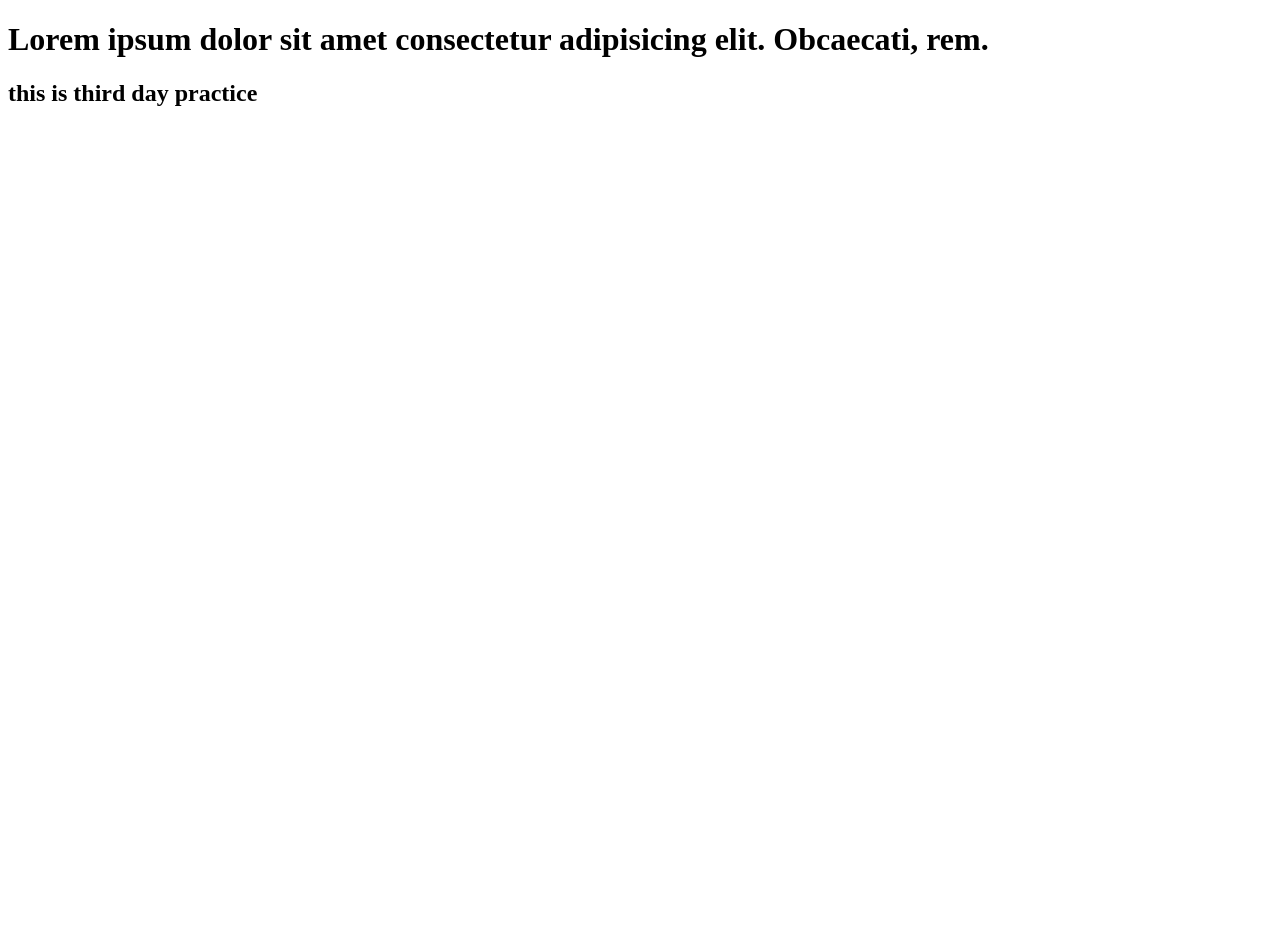
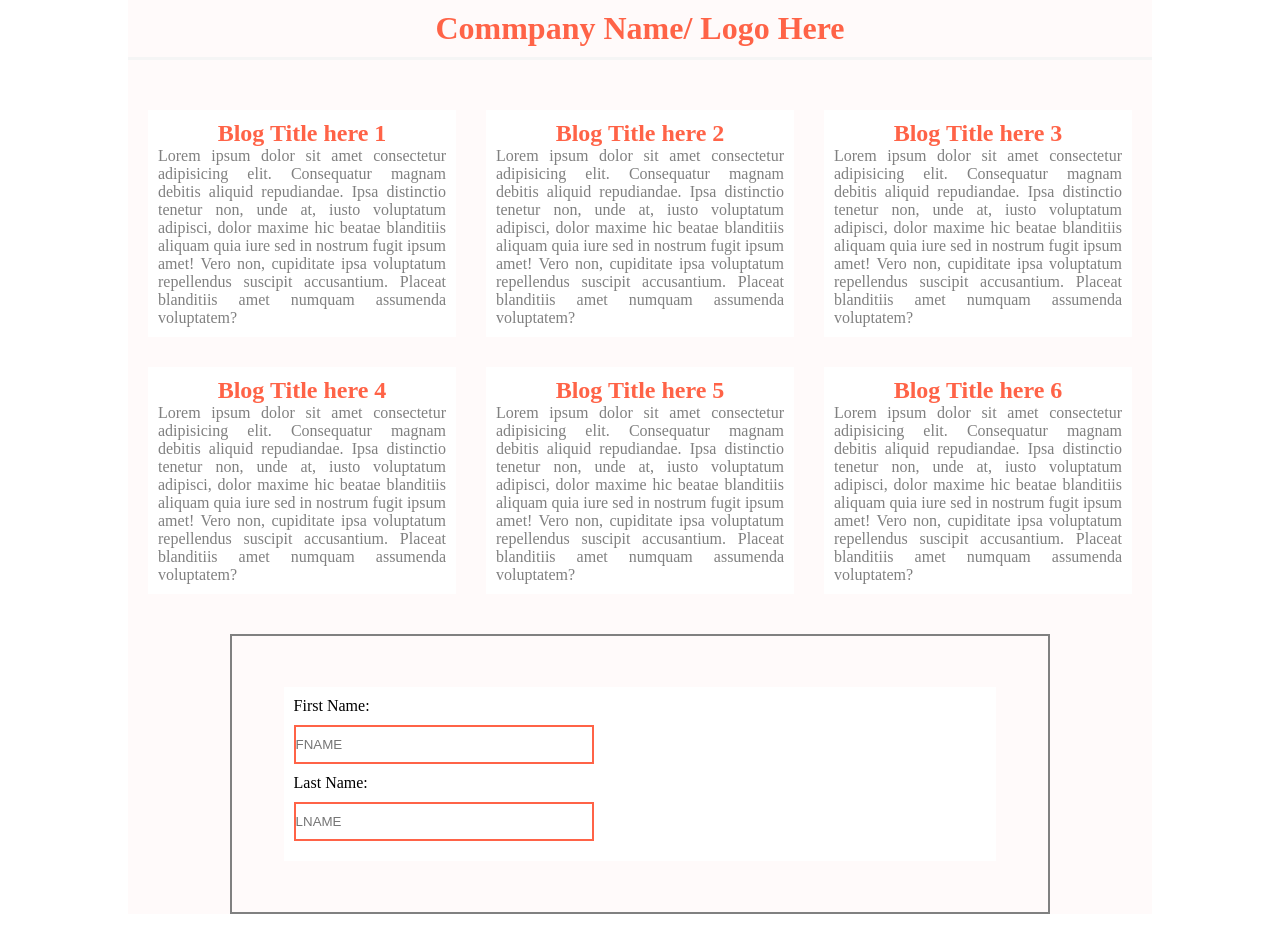
Before and after one commit to mollikacomputer/third, a plain HTML site: page index.html in a window 1280 px wide. Before the commit the page ends 800 px from the top, so only its background shows below. Drawn offline with Linux system fonts and the light colour scheme.

Commit message:
add css style sheet

```diff
--- a/index.html
+++ b/index.html
@@ -4,10 +4,71 @@
     <meta charset="UTF-8">
     <meta http-equiv="X-UA-Compatible" content="IE=edge">
     <meta name="viewport" content="width=device-width, initial-scale=1.0">
-    <title>third day</title>
+    <link rel="stylesheet" href="https://pro.fontawesome.com/releases/v5.10.0/css/all.css" integrity="sha384-AYmEC3Yw5cVb3ZcuHtOA93w35dYTsvhLPVnYs9eStHfGJvOvKxVfELGroGkvsg+p" crossorigin="anonymous"/>
+    <title>HTML CSS Form Design</title>
+    <link rel="stylesheet" href="style.css">
 </head>
 <body>
-    <h1> Lorem ipsum dolor sit amet consectetur adipisicing elit. Obcaecati, rem.</h1>
-    <h2> this is third day practice</h2>
+    <div class="container">
+        <header>
+             <h1>Commpany Name/ Logo here</h1>
+        </header>
+        <main class="main">
+            <section class="row blog-description">
+                <div class="col">
+                    <h2> Blog Title here 1</h2>
+                    <p>
+                        Lorem ipsum dolor sit amet consectetur adipisicing elit. Consequatur magnam debitis aliquid repudiandae. Ipsa distinctio tenetur non, unde at, iusto voluptatum adipisci, dolor maxime hic beatae blanditiis aliquam quia iure sed in nostrum fugit ipsum amet! Vero non, cupiditate ipsa voluptatum repellendus suscipit accusantium. Placeat blanditiis amet numquam assumenda voluptatem?
+                    </p>
+                </div>
+                <div class="col " >
+                    <h2> Blog Title here 2</h2>
+                    <p>
+                        Lorem ipsum dolor sit amet consectetur adipisicing elit. Consequatur magnam debitis aliquid repudiandae. Ipsa distinctio tenetur non, unde at, iusto voluptatum adipisci, dolor maxime hic beatae blanditiis aliquam quia iure sed in nostrum fugit ipsum amet! Vero non, cupiditate ipsa voluptatum repellendus suscipit accusantium. Placeat blanditiis amet numquam assumenda voluptatem?
+                    </p>
+                </div>
+                <div class="col">
+                    <h2> Blog Title here 3</h2>
+                    <p>
+                        Lorem ipsum dolor sit amet consectetur adipisicing elit. Consequatur magnam debitis aliquid repudiandae. Ipsa distinctio tenetur non, unde at, iusto voluptatum adipisci, dolor maxime hic beatae blanditiis aliquam quia iure sed in nostrum fugit ipsum amet! Vero non, cupiditate ipsa voluptatum repellendus suscipit accusantium. Placeat blanditiis amet numquam assumenda voluptatem?
+                    </p>
+                </div>
+                <div class="col">
+                    <h2> Blog Title here 4</h2>
+                    <p>
+                        Lorem ipsum dolor sit amet consectetur adipisicing elit. Consequatur magnam debitis aliquid repudiandae. Ipsa distinctio tenetur non, unde at, iusto voluptatum adipisci, dolor maxime hic beatae blanditiis aliquam quia iure sed in nostrum fugit ipsum amet! Vero non, cupiditate ipsa voluptatum repellendus suscipit accusantium. Placeat blanditiis amet numquam assumenda voluptatem?
+                    </p>
+                </div>
+                <div class="col">
+                    <h2> Blog Title here 5</h2>
+                    <p>
+                        Lorem ipsum dolor sit amet consectetur adipisicing elit. Consequatur magnam debitis aliquid repudiandae. Ipsa distinctio tenetur non, unde at, iusto voluptatum adipisci, dolor maxime hic beatae blanditiis aliquam quia iure sed in nostrum fugit ipsum amet! Vero non, cupiditate ipsa voluptatum repellendus suscipit accusantium. Placeat blanditiis amet numquam assumenda voluptatem?
+                    </p>
+                </div>
+                <div class="col">
+                    <h2> Blog Title here 6</h2>
+                    <p>
+                        Lorem ipsum dolor sit amet consectetur adipisicing elit. Consequatur magnam debitis aliquid repudiandae. Ipsa distinctio tenetur non, unde at, iusto voluptatum adipisci, dolor maxime hic beatae blanditiis aliquam quia iure sed in nostrum fugit ipsum amet! Vero non, cupiditate ipsa voluptatum repellendus suscipit accusantium. Placeat blanditiis amet numquam assumenda voluptatem?
+                    </p>
+                </div>
+
+            </section>
+            <section class="form">
+                <div class="row">
+                    <div class="col">
+                        <form action="" id="form">
+                            <label for="fname" id="fname" > First Name:</label>
+                            <input type="text" placeholder="fname" id="fname">
+                            <label for="lname" id="lname" > Last Name:</label>
+                            <input type="text" placeholder="lname" id="lname">
+                        </form>
+                    </div>
+                </div>
+            </section>
+        </main>
+        <footer>
+
+        </footer>
+    </div>
 </body>
 </html>
--- /dev/null
+++ b/style.css
@@ -0,0 +1,82 @@
+
+
+*{
+    box-sizing: border-box;
+    margin: 0;
+    padding: 0;
+}
+body{
+    background-color: white;
+}
+.container{
+    background-color: snow;
+    width: 80%;
+    margin: 0 auto;
+
+}
+h1,h2,h3,h4,h5,h6{
+    color: tomato;
+}
+p{
+    color: gray;
+    text-align: justify;
+}
+header {
+    text-align: center;
+    text-transform: capitalize;
+    border-bottom: 3px solid whitesmoke;
+    padding: 10px 0;
+    margin-bottom: 30px;
+    color:tomato;
+
+}
+.main{
+
+}
+.main h2{
+    text-align: center;
+
+}
+.blog-description{
+    display: grid;
+    grid-template-columns: 1fr 1fr 1fr;
+    width: 100%;
+    grid-gap: 30px;
+    padding: 20px;
+}
+.row{
+
+
+}
+.col{
+    background-color: white;
+    padding: 10px;
+
+}
+input{
+    width: 300px;
+    display: block;
+    padding: 10px 0px;
+    margin: 10px 0px;
+    transition: .9;
+    border: 2px solid tomato;
+    text-transform: uppercase;
+}
+input:focus{
+    background-color: white;
+    color: black;
+
+
+}
+input:hover{
+    width: 100%;
+    transition: .8s;
+}
+.form{
+    width: 80%;
+    padding: 5%;
+    margin: 20px auto;
+    border: 2px solid gray;
+
+
+}
```
